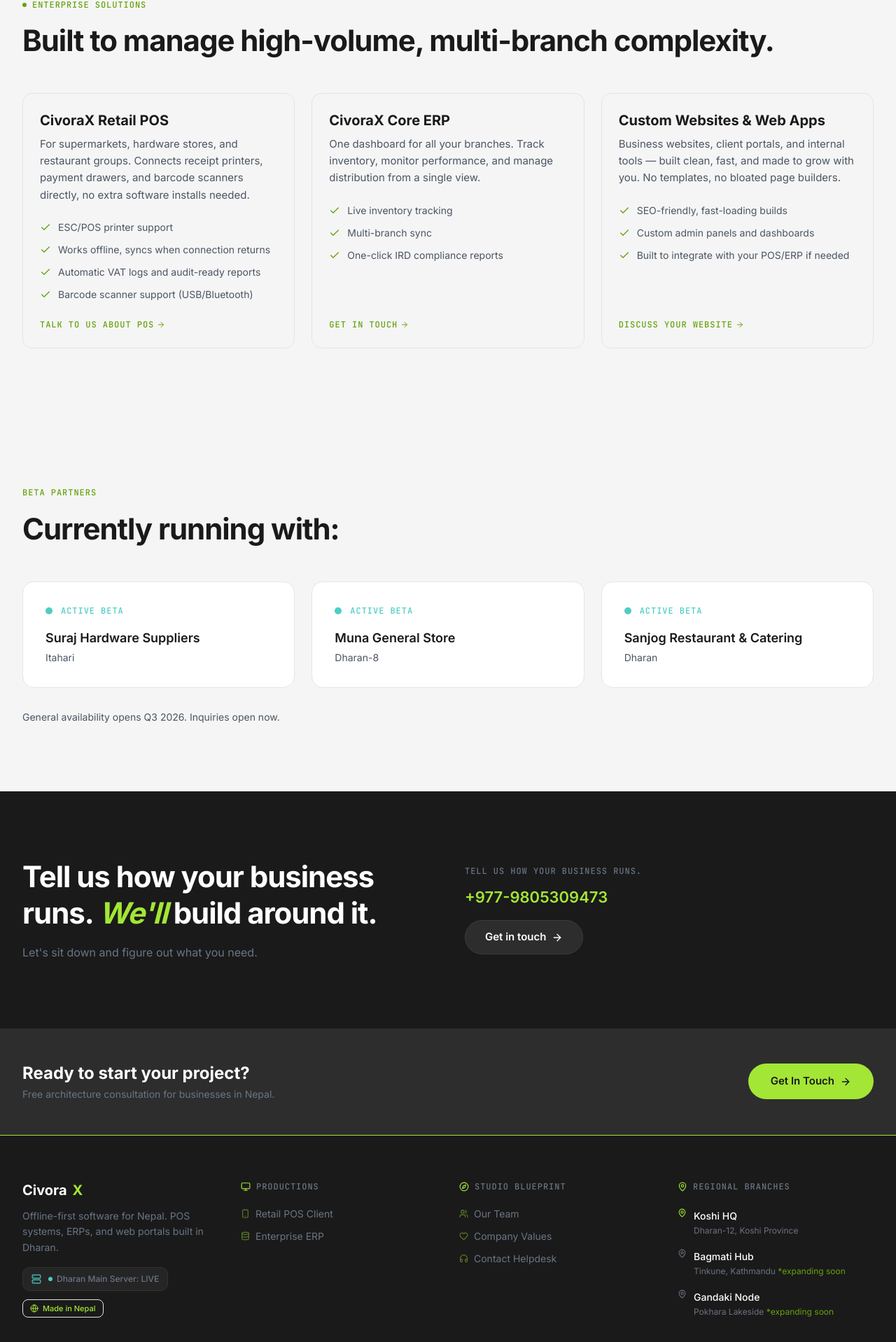
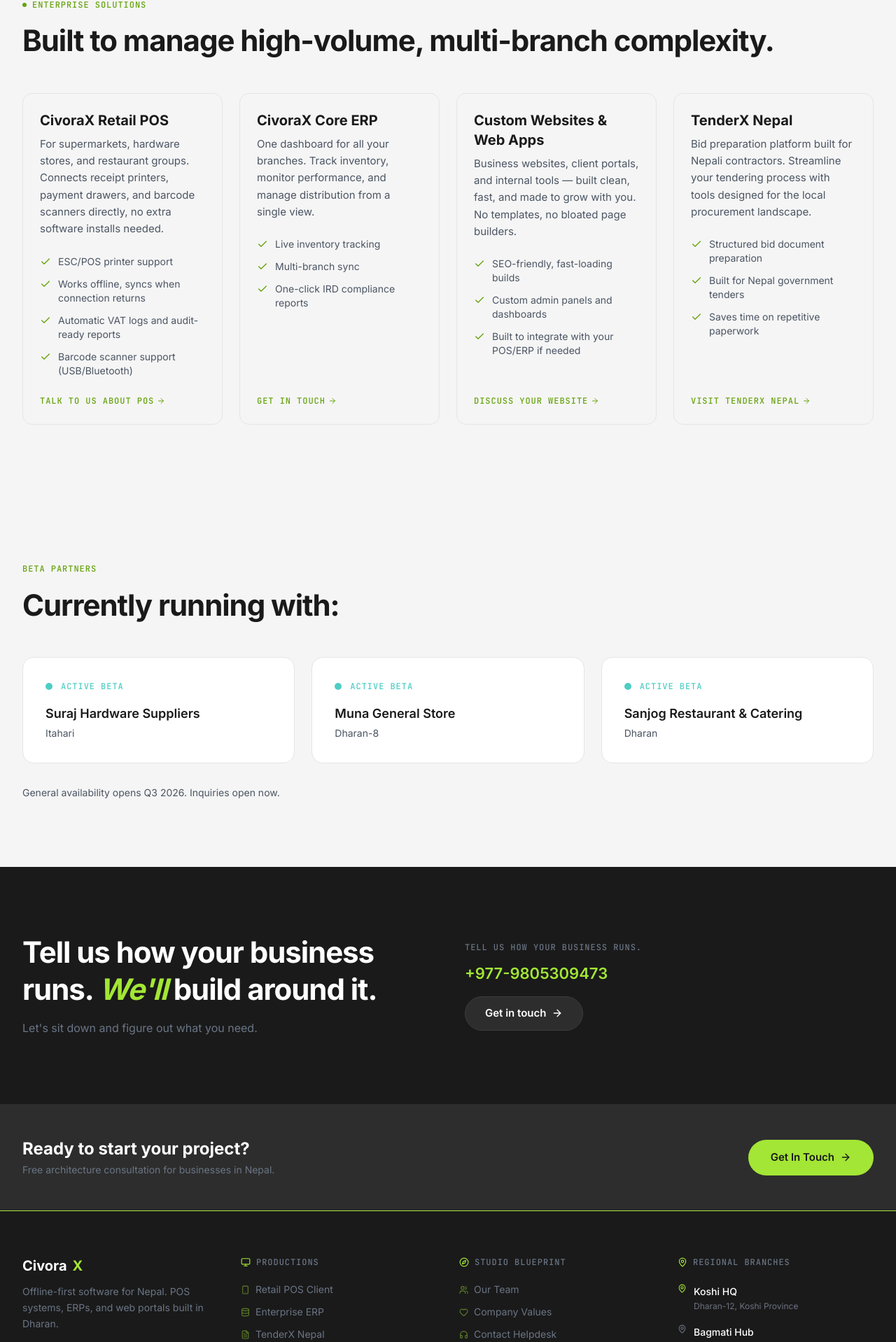
Before and after one commit to civorax-tech-pvt-ltd/website-civorax-tech, a Next.js app: page /products in a window 1280 px wide. Shown: the part 754-2672 px from the top of the page at 70% size. Built offline with nearby package versions, Linux system fonts and the light colour scheme.

Commit message:
ternderxnpeal backlink added

```diff
--- a/src/app/products/page.tsx
+++ b/src/app/products/page.tsx
@@ -12,6 +12,7 @@
     'inventory software nepal', 'POS system nepal', 'restaurant POS',
     'offline POS', 'ERP system', 'best inventory software',
     'billing software nepal', 'gen AI apps',
+    'TenderX Nepal', 'bid preparation nepal', 'tender software nepal',
   ],
   openGraph: {
     title: 'CivoraX Products — Retail POS, Core ERP, Web Apps',
--- a/src/components/Footer.tsx
+++ b/src/components/Footer.tsx
@@ -1,5 +1,5 @@
 import Link from 'next/link'
-import { Monitor, Compass, MapPin, Smartphone, Database, Users, Heart, Headphones, Globe, Server, ArrowRight } from 'lucide-react'
+import { Monitor, Compass, MapPin, Smartphone, Database, Users, Heart, Headphones, Globe, Server, ArrowRight, FileText } from 'lucide-react'
 import WhatsAppFAB from './WhatsAppFAB'
 
 const socialLinks = [
@@ -90,6 +90,12 @@
                   <Database size={13} className="opacity-50 group-hover:opacity-100 transition-opacity text-accent-light" />
                   Enterprise ERP
                 </Link>
+              </li>
+              <li>
+                <a href="https://tenderxnepal.com" target="_blank" rel="noopener noreferrer" className="flex items-center gap-2 text-sm text-text-secondary transition-colors duration-200 hover:text-white group">
+                  <FileText size={13} className="opacity-50 group-hover:opacity-100 transition-opacity text-accent-light" />
+                  TenderX Nepal
+                </a>
               </li>
             </ul>
           </nav>
--- a/src/sections/products/ProductCardsSection.tsx
+++ b/src/sections/products/ProductCardsSection.tsx
@@ -6,7 +6,14 @@
 import Link from 'next/link'
 import { Card, CardHeader, CardTitle, CardDescription, CardContent, CardFooter } from '../../components/ui/card'
 
-const products = [
+const products: {
+  slug: string | null
+  href?: string
+  title: string
+  description: string
+  features: string[]
+  cta: string
+}[] = [
   {
     slug: 'civorax-retail-pos',
     title: 'CivoraX Retail POS',
@@ -41,6 +48,18 @@
     ],
     cta: 'Discuss your website',
   },
+  {
+    slug: null,
+    href: 'https://tenderxnepal.com',
+    title: 'TenderX Nepal',
+    description: 'Bid preparation platform built for Nepali contractors. Streamline your tendering process with tools designed for the local procurement landscape.',
+    features: [
+      'Structured bid document preparation',
+      'Built for Nepal government tenders',
+      'Saves time on repetitive paperwork',
+    ],
+    cta: 'Visit TenderX Nepal',
+  },
 ]
 
 export default function ProductCardsSection() {
@@ -56,10 +75,14 @@
           />
         </ScrollReveal>
 
-        <div className="grid grid-cols-1 md:grid-cols-3 gap-6 mt-12">
+        <div className="grid grid-cols-1 md:grid-cols-2 lg:grid-cols-4 gap-6 mt-12">
           {products.map((product) => (
             <ScrollReveal key={product.title}>
-              <Link href={`/products/${product.slug}`} className="block h-full">
+              <Link
+                href={product.slug ? `/products/${product.slug}` : (product.href ?? '#')}
+                className="block h-full"
+                {...(!product.slug && { target: '_blank', rel: 'noopener noreferrer' })}
+              >
                 <Card
                   className="h-full transition-all duration-300 hover:-translate-y-1 flex flex-col bg-bg-light border border-border-light shadow-none"
                   onMouseEnter={(e) => { (e.currentTarget as HTMLDivElement).style.boxShadow = '0 8px 24px rgba(54,83,20,0.12)' }}
```
